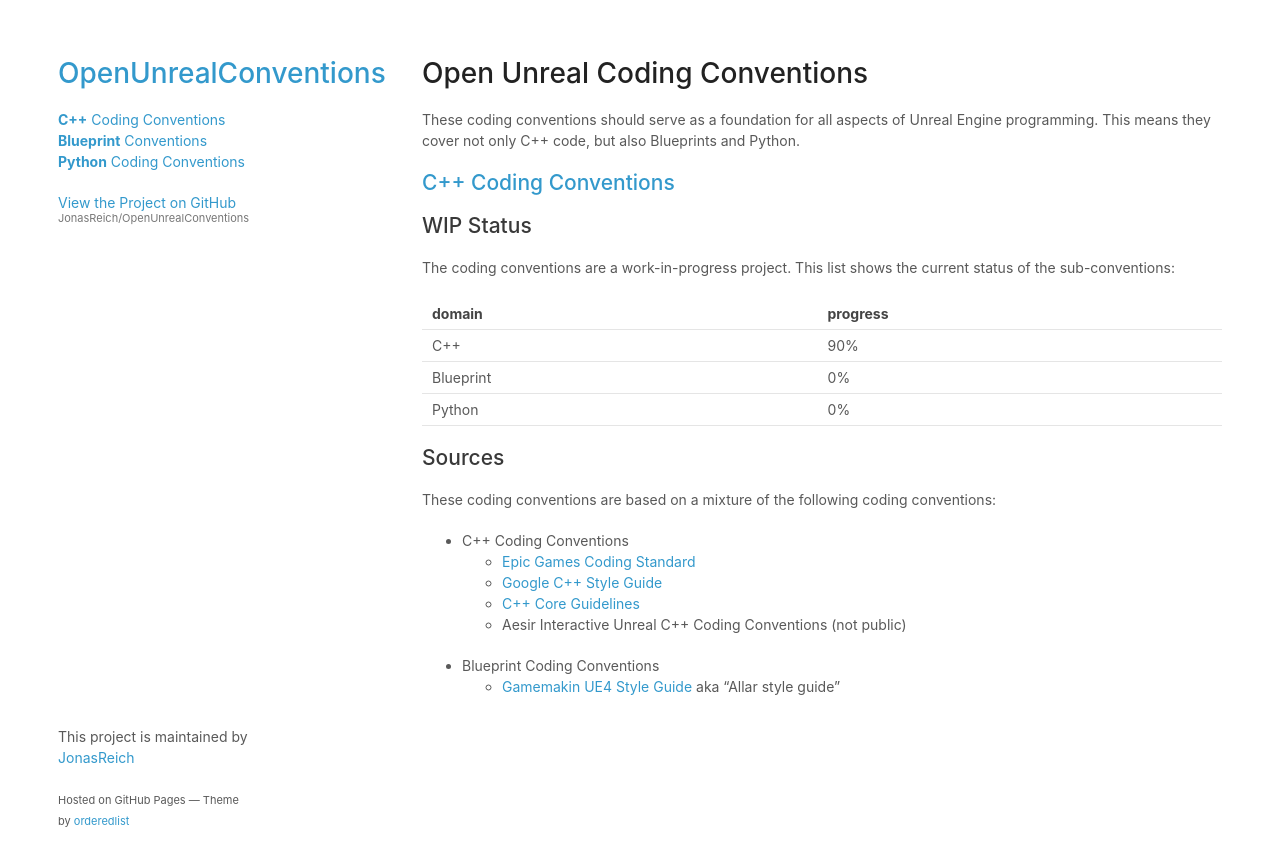
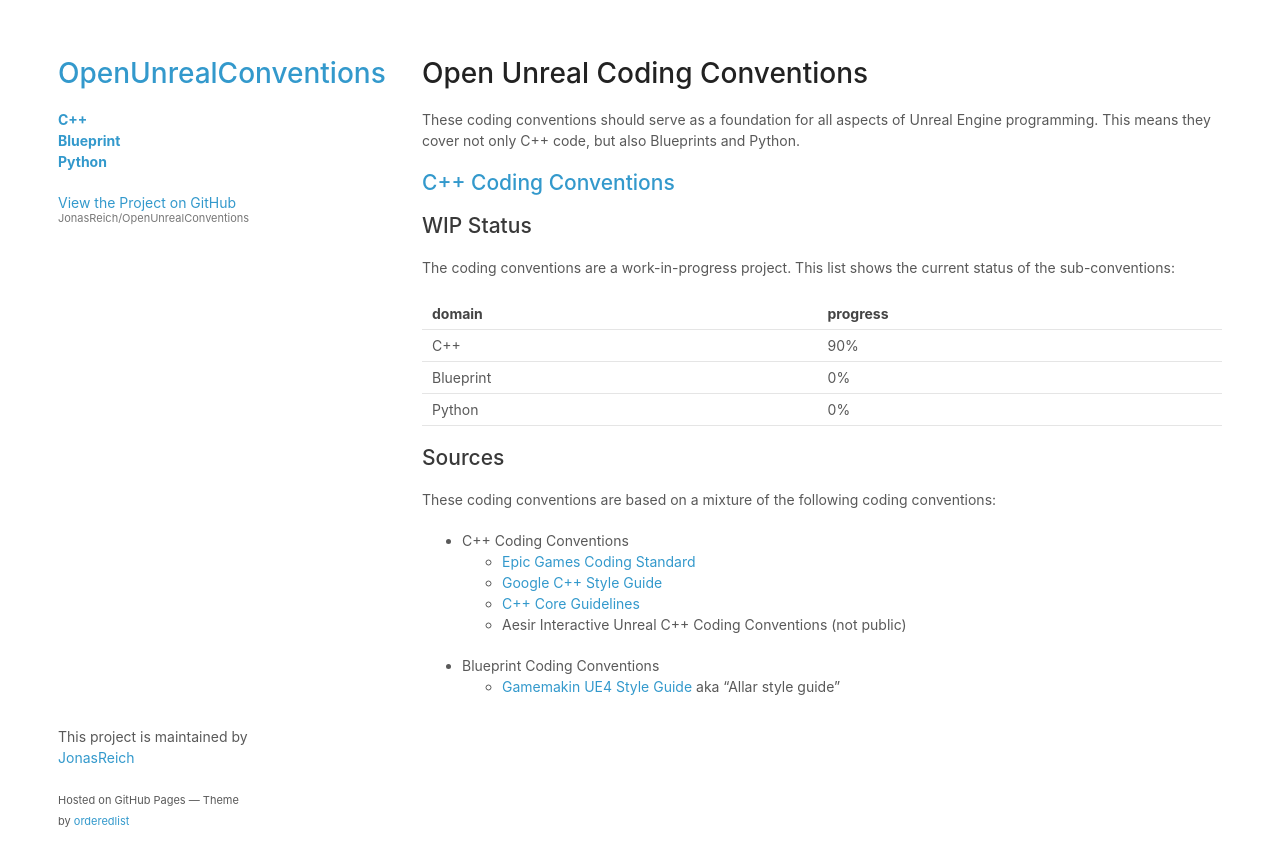
Before and after one commit to JonasReich/OpenUnrealConventions, a Jekyll site: the page built from README.md, in a window 1280 px wide. Shown: the top 866 px of the page. Built offline with Jekyll 4.4.1, drawn with Linux system fonts in a browser that asks for light colours; our own code applies the rules of GitHub Pages for plain Markdown files; a script that is not in the unit is left out; the repository's description, which GitHub fills in, is left out.

Commit message:
Removed coding convention suffix from jekyll html template links

```diff
--- a/_layouts/default.html
+++ b/_layouts/default.html
@@ -27,9 +27,9 @@
         <p>{{ site.description | default: site.github.project_tagline }}</p>
 
         <p>
-            <a href="{{ "/" | absolute_url }}/C++"><b>C++</b> Coding Conventions</a><br>
-            <a href="{{ "/" | absolute_url }}/Blueprint"><b>Blueprint</b> Conventions</a><br>
-            <a href="{{ "/" | absolute_url }}/Python"><b>Python</b> Coding Conventions</a><br>
+            <a href="{{ "/" | absolute_url }}/C++"><b>C++</b></a><br>
+            <a href="{{ "/" | absolute_url }}/Blueprint"><b>Blueprint</b></a><br>
+            <a href="{{ "/" | absolute_url }}/Python"><b>Python</b></a><br>
         </p>
 
         {% if site.github.is_project_page %}
```
